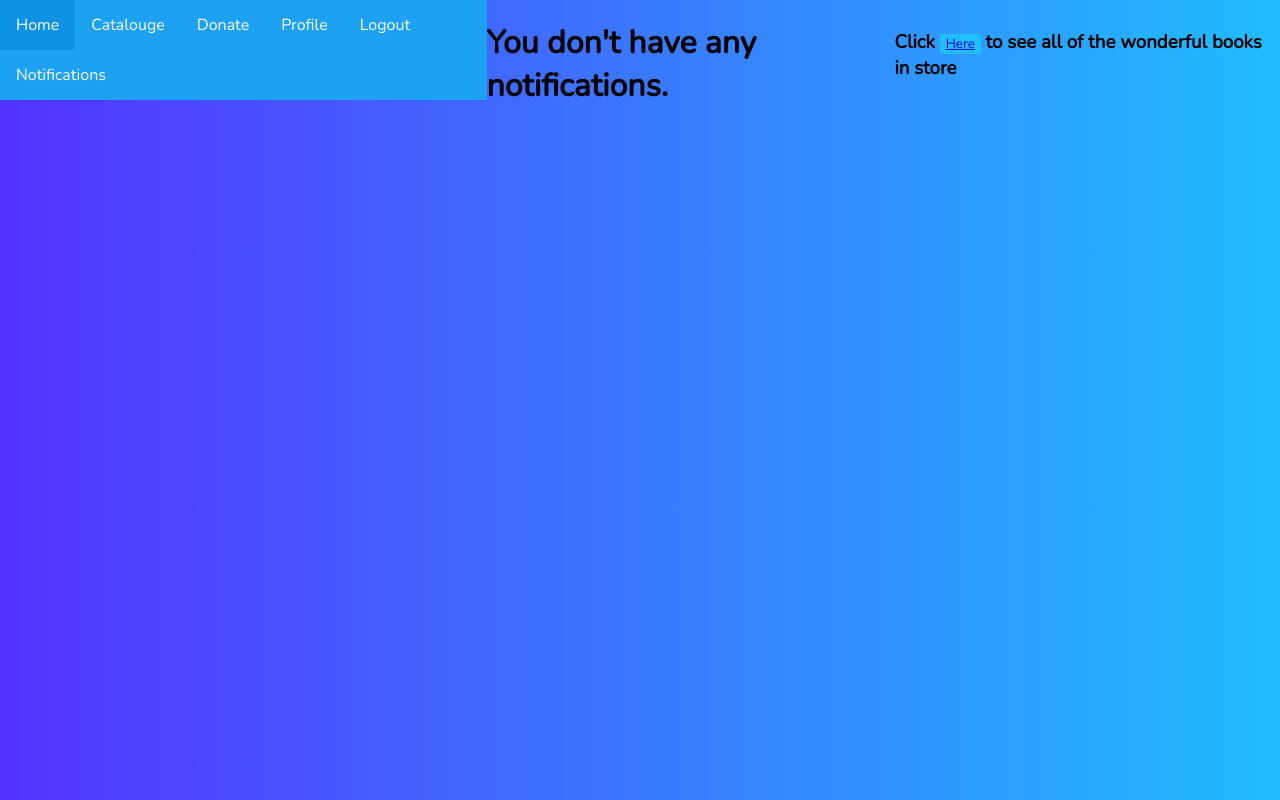
After one commit to nddudash/capstone-online-library, a Django app: page /nonots/ in a window 1280 px wide. The commit adds this page. Run offline with Django 3.2, Linux system fonts and the light colour scheme; the visitor is signed in with stand-in values (Sample User, id 1); data that the repository does not hold is empty.

Commit message:
Completed notification v2 with nav bar and no nots

```diff
--- a/config/urls.py
+++ b/config/urls.py
@@ -21,7 +21,7 @@ from book.views import book_add_search_view, book_add_commit_view, book_detail,
 from custom_user.views import LoginView, LogoutView, SignUpView, user_profile_view, edit_user_view, CustomUserDeleteView
 from reservations.views import reservation_view
 from checkout.views import checkout_book_view, return_book_view
-
+from notification.views import notifications_view, no_nots_view
 urlpatterns = [
     path('', index_view, name="homepage"),
     path('books/add/<int:id>', book_add_commit_view, name='AddBookView'),
@@ -29,6 +29,8 @@ urlpatterns = [
     path('admin/', admin.site.urls),
     path('reserve/<int:id>/', reservation_view, name='reserve'),
     path('book_detail/<int:id>/', book_detail, name='book_detail_page'),
+    path('notifications/<int:user_id>/', notifications_view, name='notification'),
+    path('nonots/', no_nots_view, name='no_nots'),
     # Make sure the login URL is consistent with the LOGIN_URL in settings.py!
     path('login_view/', LoginView.as_view(), name='login'),
     path('logout_view/', LogoutView.as_view(), name='logout'),
--- /dev/null
+++ b/notification/templatetags/notification_extras.py
@@ -0,0 +1,10 @@
+from django import template
+
+register = template.Library()
+
+# CITATION -https://stackoverflow.com/questions/2970244/django-templates-value-of-dictionary-key-with-a-space-in-it
+
+
+@register.filter
+def get_exclamation(mapping):
+        return mapping.filter(exclamation = True)
--- a/notification/views.py
+++ b/notification/views.py
@@ -2,6 +2,7 @@
 from django.contrib.auth.decorators import login_required
 from custom_user.models import CustomUser
 from notification.models import Notifications
+from book.models import Book
 
 
 # Create your views here.
@@ -10,14 +11,19 @@
     context = {
         "logged_in": request.user.is_authenticated,
         "user": request.user,
-        "notifications_user": CustomUser.objects.get(id__exact=user_id)
+        "notifications_user": CustomUser.objects.get(id__exact=user_id),
     }
 
     notifications = Notifications.objects.filter(
-        notified_user=request.user)
-    notifications_copy = list(notifications)
-    context["notifications"] = notifications_copy
+        user=request.user)
+    notifications_copy = notifications
+    context["notifications"] = list(notifications_copy)
+    print(context["notifications"])
     # CITATION - https://stackoverflow.com/questions/9143262/delete-multiple-objects-in-django
     notifications.delete()
 
     return render(request, "notifications.html", context)
+
+@login_required
+def no_nots_view(request):
+    return render(request, "no_nots.html")
--- a/templates/nav.html
+++ b/templates/nav.html
@@ -1,5 +1,6 @@
 {% comment %} CITATION -
 https://stackoverflow.com/questions/340888/navigation-in-django {% endcomment %}
+{% load notification_extras %}
 {% load static %} <link rel="stylesheet" href={% static "book/main.css" %}>
 
 <div class="nav-wrapper">
@@ -8,15 +9,20 @@ https://stackoverflow.com/questions/340888/navigation-in-django {% endcomment %}
       <li><a href="/">Home</a></li>
       <li><a href="/all_books/">Catalouge</a></li>
       <li><a href="/books/add/">Donate</a></li>
+      {% with new_notification=request.user.notifications_set|get_exclamation %}
       {% if not request.user.is_authenticated %}
       <li><a href="/login_view/">Login</a></li>
       <li><a href="/sign_up_view/">Sign Up</a></li>
-      {% elif request.user.is_authenticated %} {% comment %}
-      <li><a href="/notifications/{{user.id}}">Notifications</a></li>
-      {% endcomment %}
+      {% elif request.user.is_authenticated %}
       <li><a href="/profile/{{request.user.id}}">Profile</a></li>
       <li><a href="/logout_view">Logout</a></li>
+      {% if new_notification%}
+      <li><a href="/notifications/{{request.user.id}}">Notifications (*)</a></li>
+      {% else %}
+      <li><a href="/nonots">Notifications</a></li>
       {% endif %}
+      {% endif %}
+      {% endwith %}
     </ul>
   </nav>
 </div>
--- /dev/null
+++ b/templates/no_nots.html
@@ -0,0 +1,4 @@
+{% include "nav.html" %}
+
+<p><h1>You don't have any notifications.</h2></p>
+<p><h3>Click <button><a href='/all_books/'>Here</a></button> to see all of the wonderful books in store</h3></p>
```
Also changed, not shown: templates/notifications.html (+7 -0 lines), book/migrations/0001_initial.py, custom_user/migrations/0001_initial.py, notification/migrations/0001_initial.py.
